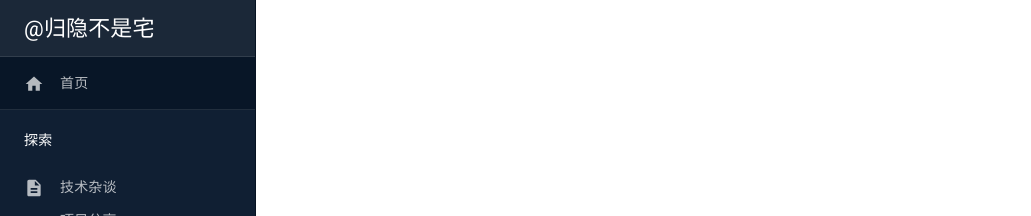
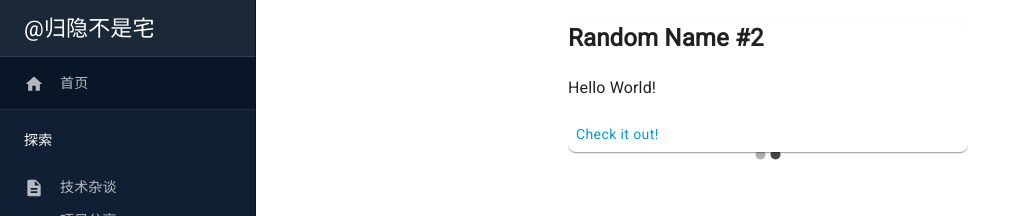
Before and after one commit to Vito258/vito-blog-client, a React (Vite) app: page / in a window 1280 px wide. Shown: the top 216 px of the page, without its empty margins (0-1031 px from the left). Built offline with nearby package versions, Linux system fonts and the light colour scheme.

Commit message:
首页新增 一个简易的跑马灯组件

```diff
--- a/package.json
+++ b/package.json
@@ -20,6 +20,7 @@
     "react": "^18.3.1",
     "react-dom": "^18.3.1",
     "react-live2d": "^1.0.31",
+    "react-material-ui-carousel": "^3.4.2",
     "react-router-dom": "^6.26.2",
     "sass": "^1.79.4"
   },
--- a/src/pages/Home/index.tsx
+++ b/src/pages/Home/index.tsx
@@ -1,9 +1,39 @@
+import Carousel from "react-material-ui-carousel";
+import { Paper, Button } from "@mui/material";
+import ArrowBackIosNewOutlinedIcon from '@mui/icons-material/ArrowBackIosNewOutlined';
+import ArrowForwardIosOutlinedIcon from '@mui/icons-material/ArrowForwardIosOutlined';
+import "./style.scss";
+
+function Item(props) {
+  return (
+    <Paper>
+      <h2>{props.item.name}</h2>
+      <p>{props.item.description}</p>
+
+      <Button className="CheckButton">Check it out!</Button>
+    </Paper>
+  );
+}
 
 function Home() {
+  var items = [
+    {
+      name: "Random Name #1",
+      description: "Probably the most random thing you have ever seen!",
+    },
+    {
+      name: "Random Name #2",
+      description: "Hello World!",
+    },
+  ];
 
   return (
-    <div>
-
+    <div className="home-container">
+      <Carousel className="home-carousel" PrevIcon={<ArrowBackIosNewOutlinedIcon/>} NextIcon={<ArrowForwardIosOutlinedIcon/>}>
+        {items.map((item, i) => (
+          <Item key={i} item={item} />
+        ))}
+      </Carousel>
     </div>
   );
 }
--- a/src/pages/Home/style.scss
+++ b/src/pages/Home/style.scss
@@ -0,0 +1,7 @@
+.home-container {
+    display: flex;
+    align-self: center;
+}
+.home-container .home-carousel{
+    width: 400px;
+}
```
Also changed, not shown: 1 other file (tests, documents, lock files or other folders).
